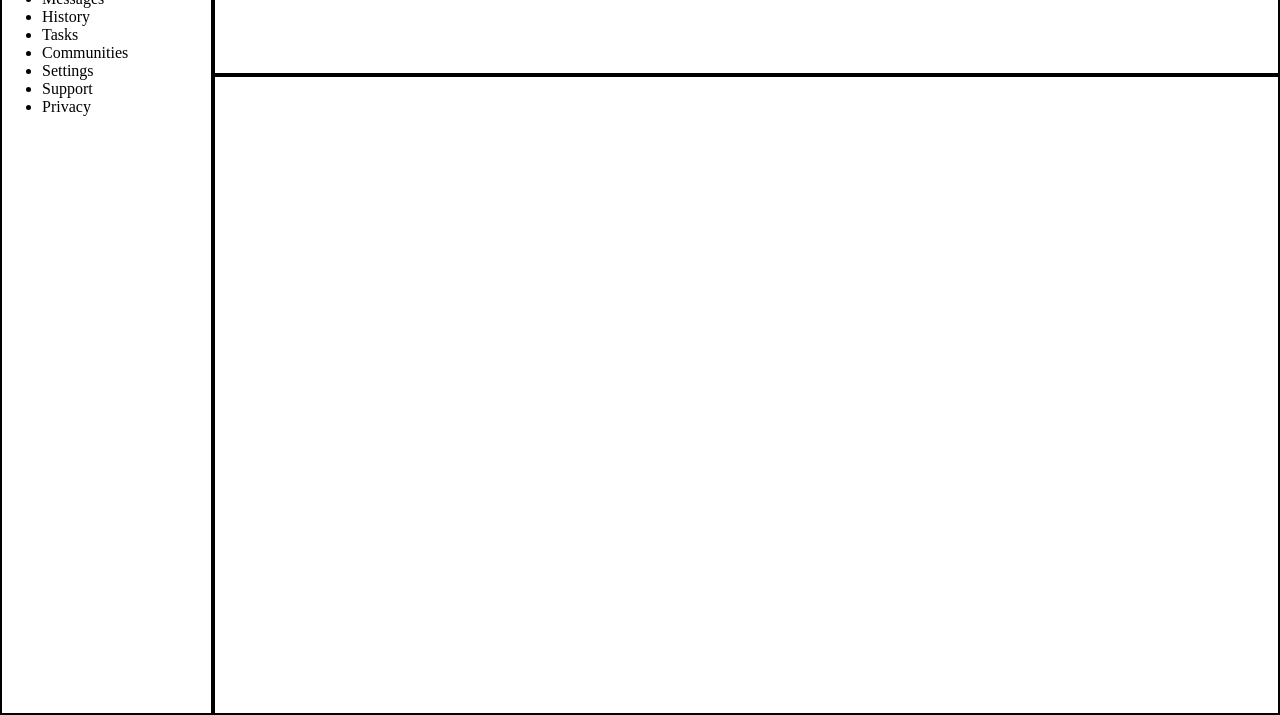
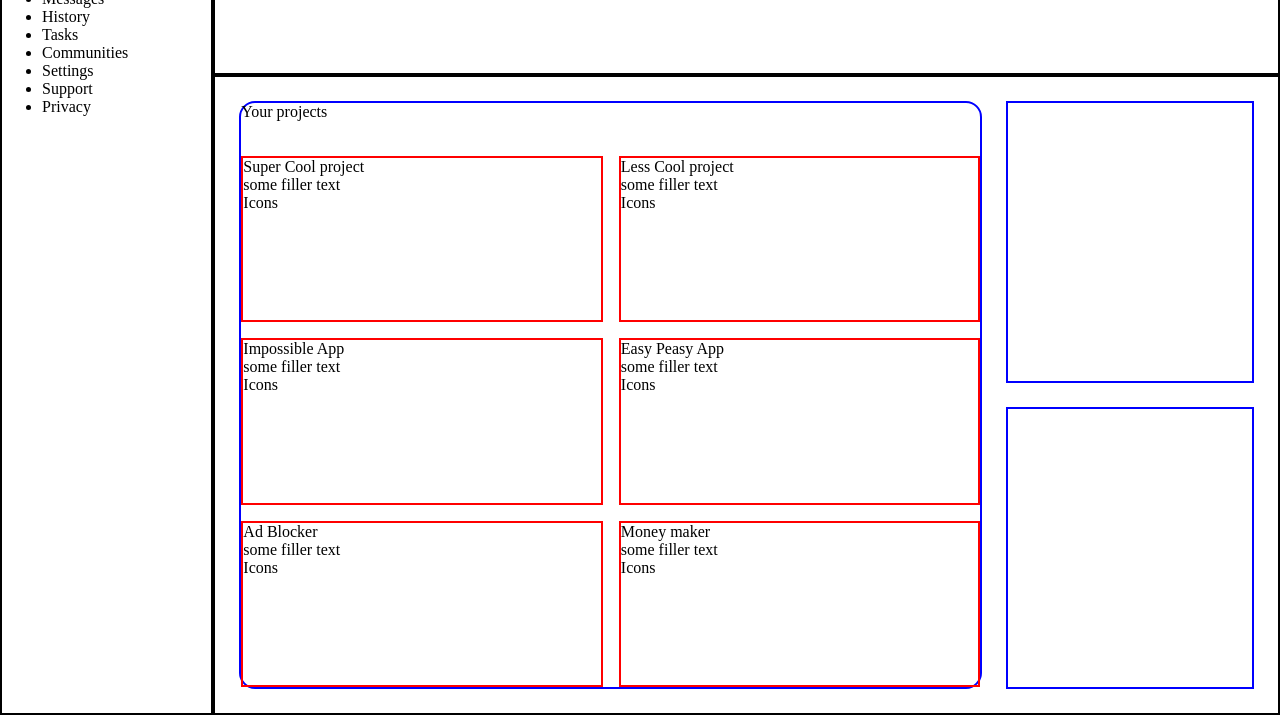
Before and after one commit to Alejandro2004programs/Admin-Dashboard, a plain HTML site: page index.html in a window 1280 px wide. Shown: the part 85-800 px from the top of the page. Drawn offline with Linux system fonts and the light colour scheme.

Commit message:
finished main-content layout

```diff
--- a/index.html
+++ b/index.html
@@ -62,7 +62,47 @@
             </div>
         </div>
         <div class="main-content">
+            <div class="projectsContainer">
+                <p class="projectsHeader">Your projects</p>
+                <div class="projectsContent">
+                    <div class="project">
+                        <p>Super Cool project</p>
+                        <p>some filler text</p>
+                        <div>Icons</div>
+                    </div>
+                    <div class="project">
+                        <p>Less Cool project</p>
+                        <p>some filler text</p>
+                        <div>Icons</div>
+                    </div>
+                    <div class="project">
+                        <p>Impossible App</p>
+                        <p>some filler text</p>
+                        <div>Icons</div>
+                    </div>
+                    <div class="project">
+                        <p>Easy Peasy App</p>
+                        <p>some filler text</p>
+                        <div>Icons</div>
+                    </div>
+                    <div class="project">
+                        <p>Ad Blocker</p>
+                        <p>some filler text</p>
+                        <div>Icons</div>
+                    </div>
+                    <div class="project">
+                        <p>Money maker</p>
+                        <p>some filler text</p>
+                        <div>Icons</div>
+                    </div>
+                </div>
+            </div>
+            <div class="announcementsContainer">
 
+            </div>
+            <div class="trendingContainer">
+
+            </div>
         </div>
     </div>
 </body>
--- a/styles.css
+++ b/styles.css
@@ -75,3 +75,57 @@ body {
 }
 
 /* Main Content Layout */
+
+.main-content {
+    display: grid;
+    grid-template-columns: 3fr 1fr;
+    grid-template-rows: 1fr 1fr;
+    gap: 24px;
+    padding: 24px;
+}
+
+.projectsContainer, .announcementsContainer, .trendingContainer {
+    border: 2px solid blue;
+}
+
+.projectsContainer {
+    grid-column: 1 / 2;
+    grid-row: 1 / 3;
+}
+
+.announcementsContainer {
+    grid-column: 2 / 3;
+    grid-row: 1 / 2;
+}
+
+.trendingContainer {
+    grid-column: 2 / 3;
+    grid-row: 2 / 3;
+}
+
+/* Projects Layout and Styling?*/
+
+.projectsContainer {
+    border-radius: 16px;
+    display: grid;
+    grid-template-columns: 1fr;
+    grid-template-rows: 1fr 10fr;
+}
+
+.projectsHeader {
+    grid-column: 1 / 1;
+    grid-row: 1 / 2;
+}
+
+.projectsContent {
+    display: grid;
+    grid-template-columns: 1fr 1fr;
+    grid-template-rows: 1fr 1fr 1fr;
+    gap: 16px;
+    grid-column: 1 / 1;
+    grid-row: 2 / 3;
+}
+
+.project {
+    border: 2px solid red;
+}
```
